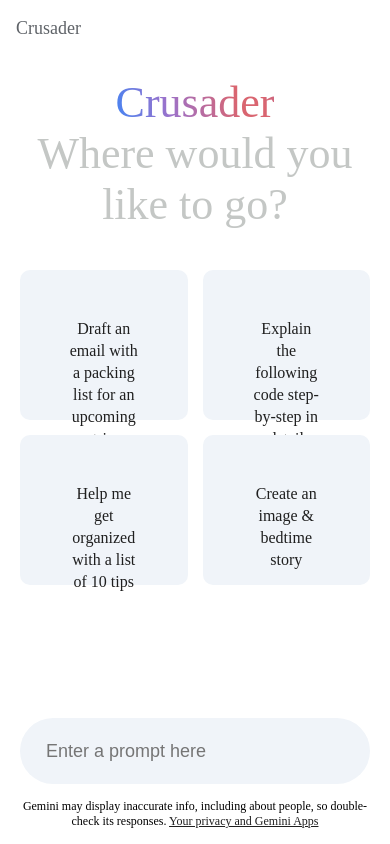
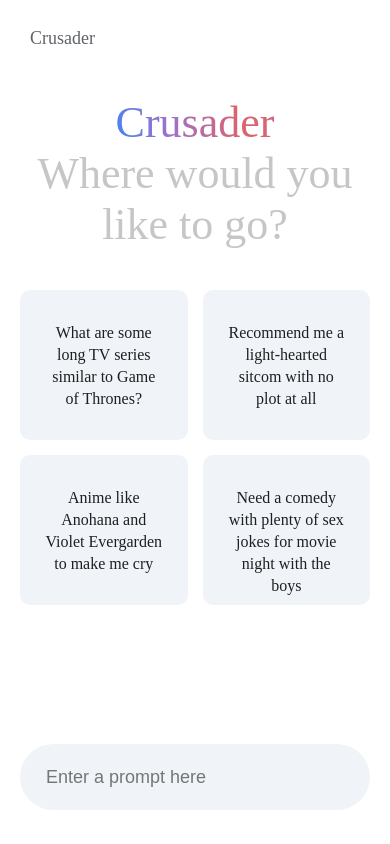
Before and after one commit to bryanjiang117/Crusade, a React (Vite) app: page / in a window 390 px wide. Built offline with nearby package versions, Linux system fonts and the light colour scheme.

Commit message:
feat: added cards and improved UI

```diff
--- a/src/components/Main/Main.css
+++ b/src/components/Main/Main.css
@@ -1,7 +1,6 @@
 .main {
   flex: 1;
-  max-height: 100vh;
-  padding-bottom: 15vh;
+  height: 100vh;
   position: relative;
 }
 
@@ -10,25 +9,15 @@
   align-items: center;
   justify-content: space-between;
   font-size: 1.25rem;
-  margin: 12px 16px;
-  padding: 6px 0px;
+  padding: 28px 30px;
   color: #5f6368;
-}
-
-.main .nav img {
-  width: 40px;
-  border-radius: 50%;
-  cursor: pointer;
-  transition: box-shadow 0.1s ease-in-out;
-}
-
-.main .nav img:hover {
-  box-shadow: 0 0 0 4px rgba(0, 0, 0, 0.065);
 }
 
 .main .main-container {
   max-width: 900px;
   margin: auto;
+  display: flex;
+  flex-direction: column;
 }
 
 .main .greet {
@@ -75,16 +64,7 @@
   border-radius: 10px;
   position: relative;
   cursor: pointer;
-}
-
-.main .cards .card img {
-  width: 35px;
-  padding: 5px;
-  position: absolute;
-  background-color: #fff;
-  border-radius: 20px;
-  bottom: 10px;
-  right: 10px;
+  padding: 2.5rem;
 }
 
 .main .cards .card p {
@@ -92,8 +72,7 @@
   font-size: 16px;
   letter-spacing: normal;
   line-height: 1.375rem;
-  margin: 16px;
-  margin-bottom: 0;
+  margin: 1rem 0;
   width: -webkit-fill-available;
 }
 
@@ -108,6 +87,8 @@
   max-width: 900px;
   padding: 0 20px;
   margin: auto;
+  height: 100px;
+  background-color: white;
 }
 
 .main .main-bottom::before {
@@ -185,8 +166,9 @@
 }
 
 .main .result {
-  padding: 0 5px;
-  max-height: 70vh;
+  padding: 0 2rem;
+  padding-bottom: 1.5rem;
+  max-height: calc(100vh - 79px - 100px);
   overflow-y: scroll;
 }
 
@@ -218,8 +200,8 @@
 }
 
 .main .result-data p {
-  margin: 1rem 0px;
   color: #1f1f1f;
+  text-align: left;
 }
 
 .main .result-data h2,
@@ -309,14 +291,12 @@
 
   .main .cards .card {
       height: 150px;
-  }
-
-  .main .cards .card img {
-      width: 30px;
+      padding: 1.5rem;
   }
 
   .main .cards .card p {
       font-size: 1rem;
+      margin: 0.5rem 0;
       line-height: 1.375rem;
   }
 
--- a/src/components/Main/Main.jsx
+++ b/src/components/Main/Main.jsx
@@ -15,7 +15,16 @@
     resultData,
     setInput,
     input,
+    newChat,
   } = React.useContext(Context);
+
+  const cardPrompts = [
+    "What are some long TV series similar to Game of Thrones?",
+    "Recommend me a light-hearted sitcom with no plot at all",
+    "Anime like Anohana and Violet Evergarden to make me cry",
+    "Need a comedy with plenty of sex jokes for movie night with the boys"
+  ];
+
   return (
     <div className="main">
       <div className="nav">
@@ -31,18 +40,13 @@
                 <p>Where would you like to go?</p>
               </div>
               <div className="cards">
-              <div className="card">
-                <p>Draft an email with a packing list for an upcoming trip</p>
+                {cardPrompts.map((prompt, i) => {
+                  return (
+                    <div className="card" key={i} onClick={() => newChat(prompt)}>
+                      <p>{prompt}</p>
                     </div>
-              <div className="card">
-                <p>Explain the following code step-by-step in detail</p>
-              </div>
-              <div className="card">
-                <p>Help me get organized with a list of 10 tips</p>
-              </div>
-              <div className="card">
-                <p>Create an image & bedtime story</p>
-              </div>
+                  );
+                })}
               </div>
             </>
         ) : (
@@ -53,7 +57,7 @@
             </div>
             <div className="result-data">
               <img
-                src={loading ? assets.gemini_gif : assets.gemini_icon}
+                src={assets.gemini_icon}
                 alt=""
               />
               {loading ? (
@@ -111,13 +115,6 @@
               )}
             </div>
           </div>
-          <p className="bottom-info">
-            Gemini may display inaccurate info, including about people, so
-            double-check its responses.{" "}
-            <a href="https://support.google.com/gemini?p=privacy_notice">
-              Your privacy and Gemini Apps
-            </a>
-          </p>
         </div>
       </div>
     </div>
--- a/src/components/Sidebar/Sidebar.css
+++ b/src/components/Sidebar/Sidebar.css
@@ -5,7 +5,7 @@
   flex-direction: column;
   justify-content: space-between;
   background-color: #f0f4f9;
-  padding: 25px 15px;
+  padding: 20px 15px 25px 15px;
   transition: width 0.5s ease;
 }
 
@@ -40,7 +40,7 @@
   line-height: 1.2rem;
   color: #444746;
   cursor: pointer;
-  transition: transform 1s ease-in-out;
+  overflow: hidden;
 }
 
 .sidebar .new-chat:hover {
@@ -50,9 +50,9 @@
 .sidebar .new-chat p {
   text-wrap: nowrap;
   animation: fadeIn 1s;
-
+  margin: 0 5px -2px -5px;
+  font-weight: 600;
 }
-
 
 .sidebar .new-chat img {
   width: 16px;
--- a/src/components/Sidebar/Sidebar.jsx
+++ b/src/components/Sidebar/Sidebar.jsx
@@ -40,6 +40,10 @@
           className="new-chat"
           data-tooltip-id="new-chat"
           data-tooltip-content="New Chat"
+          style={{
+            maxWidth: !extended ? "200px" : "40px",
+            transition: !extended ? "max-width 1s ease-in-out" : "max-width 0s"
+          }}
         >
           <img src={assets.plus_icon} alt="" />
           <Tooltip
--- a/src/contexts/Context.jsx
+++ b/src/contexts/Context.jsx
@@ -14,7 +14,7 @@
   const delayPara = (index, nextWord) => {
     setTimeout(() => {
       setResultData((prev) => prev + nextWord);
-    }, 40 * index);
+    }, 30 * index);
   };
 
   function Markdown(markdownData) {
@@ -28,7 +28,6 @@
       return acc
     }, []);
 
-    console.log('my history', history);
 
     const res = await fetch(`${import.meta.env.VITE_API_URL}/generate`, {
       method: 'POST',
@@ -47,10 +46,13 @@
     return response;
   }
 
-  const newChat = () => {
-    setLoading(false);
-    setShowResult(false);
+  const newChat = async (prompt = "hi") => {
+
+    // when a new chat is started without prompt, make gemini generate default greeting
+
+    await onSent(prompt);
   };
+
   const onSent = async (prompt) => {
     setInput("");
     setResultData("");
@@ -88,6 +90,7 @@
     setInput,
     newChat,
   };
+
   return (
     <Context.Provider value={contextValue}>{props.children}</Context.Provider>
   );
```
Lines whose indentation alone changed are shown as unchanged.
